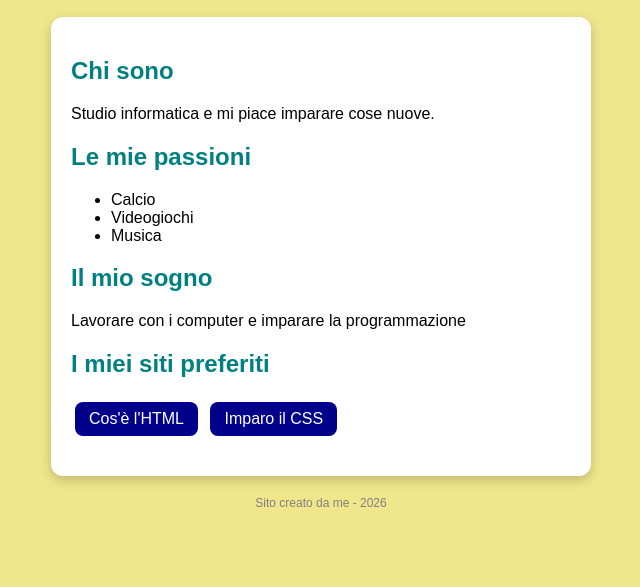
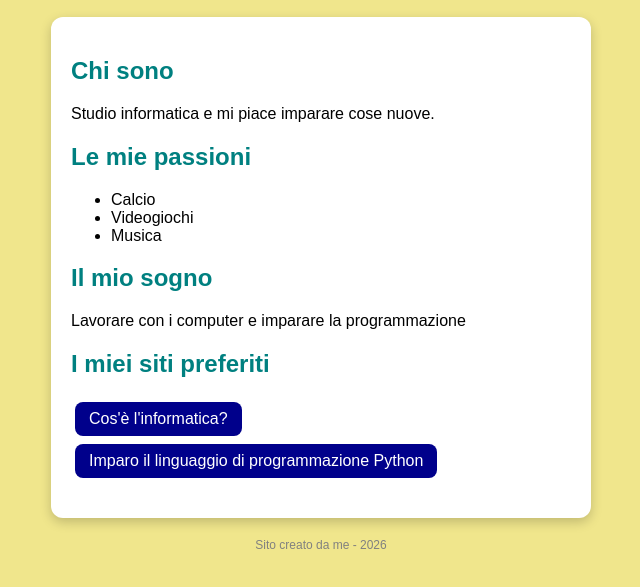
Before and after one commit to andreagervasoniPIA/mio-sito, a plain HTML site: page index.html in a window 1280 px wide. Shown: the part 163-750 px from the top of the page, without its empty margins (319-959 px from the left). Drawn offline with Linux system fonts and the light colour scheme.

Commit message:
Modify links in index.html
Updated links in the 'I miei siti preferiti' section to point to Informatica and Python resources.

```diff
--- a/index.html
+++ b/index.html
@@ -26,10 +26,10 @@
     <p>Lavorare con i computer e imparare la programmazione</p>
 <h2>I miei siti preferiti</h2>
 <p>
-<a class="bottone" href="https://it.wikipedia.org/wiki/HTML" target="_blank">Cos'è
-l'HTML</a>
-<a class="bottone" href="https://www.w3schools.com/css/" target="_blank">Imparo il
-CSS</a>
+<a class="bottone" href="https://it.wikipedia.org/wiki/Informatica" target="_blank">Cos'è
+l'informatica?</a>
+<a class="bottone" href="https://it.wikipedia.org/wiki/Python" target="_blank">Imparo il linguaggio di programmazione
+Python</a>
 </p>
   </div>
 
```
